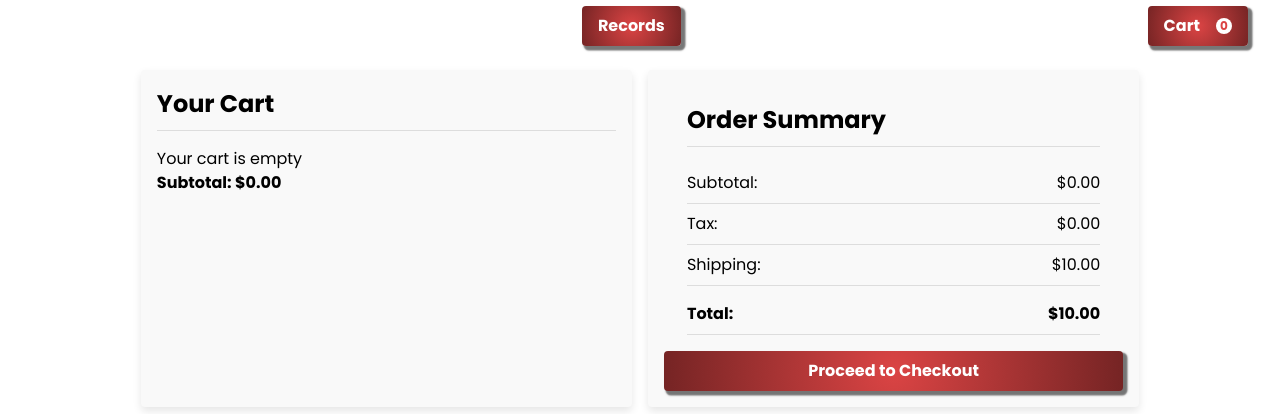
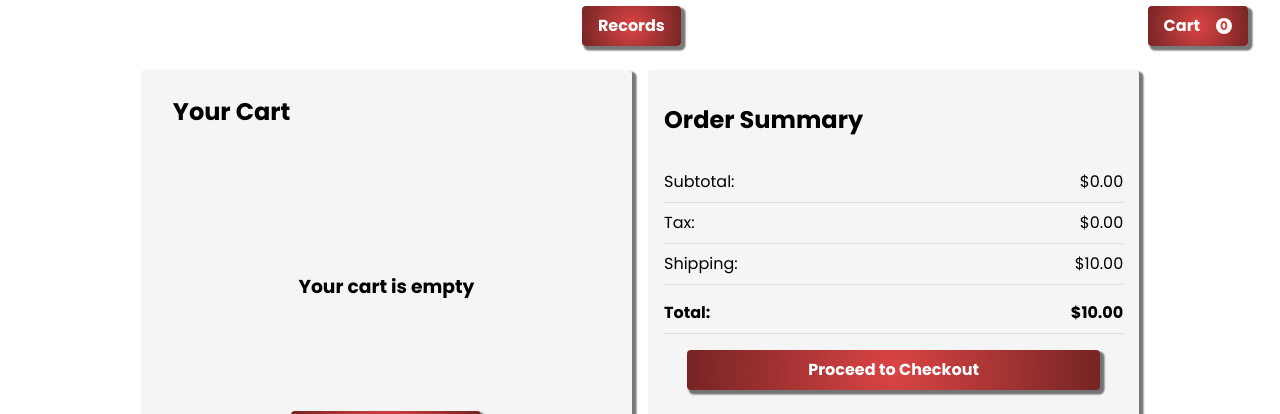
Before and after one commit to kyhol/BKB-S2-FinalSprint, a React (Create React App) app in the folder front-end/: page /checkout in a window 1280 px wide. Shown: the part 386-800 px from the top of the page. Built offline with nearby package versions, Linux system fonts and the light colour scheme; data requests are answered from the project's data file.

Commit message:
almost finished cart

```diff
--- a/front-end/src/Components/Footer/Footer.jsx
+++ b/front-end/src/Components/Footer/Footer.jsx
@@ -24,7 +24,11 @@ const Version7Dark = ({ className = "", ...props }) => {
           <img className="vector-2" src={Logo} alt="PlaceHolder" />
           <div className="vinyl-tap">Vinyl Tap</div>
           <div className="a-record-company">A Record Company</div>
-          <div className="space"><button className="custom-button nav radial-button">About Us</button></div>
+          <div className="space">
+            <button className="custom-button nav radial-button">
+              About Us
+            </button>
+          </div>
         </div>
         <div className="links-column">
           <div className="contact">Contact:</div>
--- a/front-end/src/Components/Header/Header.jsx
+++ b/front-end/src/Components/Header/Header.jsx
@@ -7,7 +7,7 @@ import { useShoppingCart } from "../../Context/ShoppingCartProvider";
 import Logo from "../../Assets/Footer/logo.svg";
 
 const Header = () => {
-  const { cartItems } = useShoppingCart();
+  const { cartItems, getTotalItems } = useShoppingCart();
   // const [cartItemsCount, setCartItemsCount] = React.useState(2);
   const navigate = useNavigate();
 
@@ -56,7 +56,7 @@ const Header = () => {
         <div className="right-side">
           <Button
             text="Cart"
-            count={cartItems.length}
+            count={getTotalItems()}
             onClick={onCartClick}
             variant="cart"
           />
--- a/front-end/src/Components/Loading/Loading.jsx
+++ b/front-end/src/Components/Loading/Loading.jsx
@@ -6,9 +6,9 @@ const Loading = () => {
     <svg className="loader-svg" viewBox="0 0 400 400">
       <g id="record">
         <circle r="200" cx="200" cy="200" />
-        <circle class="line" r="180" cx="200" cy="200" />
-        <circle class="line" r="160" cx="200" cy="200" />
-        <circle class="line" r="140" cx="200" cy="200" />
+        <circle className="line" r="180" cx="200" cy="200" />
+        <circle className="line" r="160" cx="200" cy="200" />
+        <circle className="line" r="140" cx="200" cy="200" />
         <circle id="label" cx="200" cy="200" r="65" />
         <text y="180" x="165" className="text">
           Vinyl Tap
--- a/front-end/src/Context/ProductContext.js
+++ b/front-end/src/Context/ProductContext.js
@@ -36,10 +36,6 @@ export function ProductProvider({ children }) {
     fetchProducts();
   }, []);
 
-  console.log(artists);
-  console.log(genres);
-  console.log(albums);
-
   return (
     <ProductContext.Provider
       value={{ products, loading, error, artists, genres }}
--- a/front-end/src/Context/ShoppingCartProvider.js
+++ b/front-end/src/Context/ShoppingCartProvider.js
@@ -1,16 +1,17 @@
 import React, { createContext, useContext, useState } from "react";
 
-// Create the context
 const ShoppingCartContext = createContext();
 
-// Create a provider component
 export function ShoppingCartProvider({ children }) {
   const [cartItems, setCartItems] = useState([]);
 
-  const addToCart = (item) => {
+  const addToCart = (item, stockQuantity) => {
     setCartItems((prevItems) => {
       const existingItem = prevItems.find((i) => i.id === item.id);
       if (existingItem) {
+        if (existingItem.quantity + 1 > stockQuantity) {
+          return prevItems;
+        }
         return prevItems.map((i) =>
           i.id === item.id ? { ...i, quantity: i.quantity + 1 } : i
         );
@@ -20,19 +21,55 @@ export function ShoppingCartProvider({ children }) {
   };
 
   const removeFromCart = (itemId) => {
+    setCartItems((prevItems) => {
+      const existingItem = prevItems.find((i) => i.id === itemId);
+      if (existingItem && existingItem.quantity > 1) {
+        return prevItems.map((i) =>
+          i.id === itemId ? { ...i, quantity: i.quantity - 1 } : i
+        );
+      }
+      return prevItems.filter((item) => item.id !== itemId);
+    });
+  };
+
+  const removeAllOfItem = (itemId) => {
     setCartItems((prevItems) => prevItems.filter((item) => item.id !== itemId));
+  };
+
+  const emptyCart = () => {
+    setCartItems([]);
+  };
+
+  const getTotalItems = () => {
+    let total = 0;
+    for (let i = 0; i < cartItems.length; i++) {
+      total += cartItems[i].quantity;
+    }
+    return total;
+  };
+
+  const isItemInStock = (itemId, quantity) => {
+    const item = cartItems.find((i) => i.id === itemId);
+    return item ? item.quantity < quantity : true;
   };
 
   return (
     <ShoppingCartContext.Provider
-      value={{ cartItems, addToCart, removeFromCart }}
+      value={{
+        cartItems,
+        addToCart,
+        removeFromCart,
+        removeAllOfItem,
+        emptyCart,
+        getTotalItems,
+        isItemInStock,
+      }}
     >
       {children}
     </ShoppingCartContext.Provider>
   );
 }
 
-// Custom hook to use the shopping cart context
 export function useShoppingCart() {
   return useContext(ShoppingCartContext);
 }
--- a/front-end/src/Pages/Checkout.jsx
+++ b/front-end/src/Pages/Checkout.jsx
@@ -1,46 +1,148 @@
-import React from "react";
+import React, { useState, useEffect } from "react";
 import "./Styles/Checkout.css";
 import Button from "../Components/Button/Button";
+import { FaRegTrashAlt } from "react-icons/fa";
 import { useShoppingCart } from "../Context/ShoppingCartProvider";
+import { useProducts } from "../Context/ProductContext";
+import { useNavigate } from "react-router-dom";
 
 const Checkout = () => {
-  const { cartItems, addToCart, removeFromCart } = useShoppingCart();
+  const { cartItems, addToCart, removeFromCart, removeAllOfItem, emptyCart } =
+    useShoppingCart();
+  const { products } = useProducts();
+  const [showConfirmDialog, setShowConfirmDialog] = useState(false);
+  const [stockWarning, setStockWarning] = useState(null);
+  const navigate = useNavigate();
 
-  // Calculate subtotal using a for loop
+  useEffect(() => {
+    if (stockWarning) {
+      const timer = setTimeout(() => {
+        setStockWarning(null);
+      }, 5000);
+
+      return () => clearTimeout(timer);
+    }
+  }, [stockWarning]);
+
   let subtotal = 0;
   for (let i = 0; i < cartItems.length; i++) {
     subtotal += cartItems[i].price * cartItems[i].quantity;
   }
 
   const tax = subtotal * 0.15;
-  // if subtotal is > 50, shipping = 0
-  let shipping = 10;
-  if (subtotal >= 50) {
-    let shipping = 0;
-  } else {
-    let shipping = 10.0;
-  }
-
+  let shipping = subtotal >= 50 ? 0 : 10;
   const total = subtotal + tax + shipping;
 
   const handleProceedToCheckout = () => {
     console.log("Proceeding to checkout");
   };
 
+  const calcItemTotal = (item) => {
+    const total = item.price * item.quantity;
+    return `$${total.toFixed(2)}`;
+  };
+
+  const getProductStock = (productId) => {
+    const product = products.find((p) => p.id === productId);
+    return product ? product.quantity : 0;
+  };
+
   return (
     <div className="main-content">
       <div className="cart-main">
         <div className="cart-left">
-          <h2>Your Cart</h2>
+          <div className="cart-header">
+            <h2>Your Cart</h2>
+            {cartItems.length > 0 && (
+              <Button
+                text="Empty Cart"
+                onClick={() => setShowConfirmDialog(true)}
+                className="empty-cart-button"
+              />
+            )}
+            {showConfirmDialog && (
+              <div className="confirm-dialog-overlay">
+                <div className="confirm-dialog">
+                  <p>Are you sure you want to empty your cart?</p>
+                  <div className="confirm-dialog-buttons">
+                    <Button
+                      text="Yes"
+                      onClick={() => {
+                        emptyCart();
+                        setShowConfirmDialog(false);
+                      }}
+                    />
+                    <Button
+                      text="No"
+                      onClick={() => {
+                        setShowConfirmDialog(false);
+                      }}
+                      className="confirmation-cancel"
+                    />
+                  </div>
+                </div>
+              </div>
+            )}
+          </div>
+
           <div className="cart-items">
             {cartItems.length === 0 ? (
-              <p>Your cart is empty</p>
+              <div className="empty-cart-div">
+                <h3>Your cart is empty</h3>
+                <Button
+                  text="Continue Shopping"
+                  onClick={() => navigate("/records")}
+                />
+              </div>
             ) : (
               cartItems.map((item) => (
-                <div key={item.id} className="cart-item">
-                  <span>{item.name}</span>
-                  <span>Quantity: {item.quantity}</span>
-                  <span>Price: ${item.price.toFixed(2)}</span>
+                <div key={item.id} className="cart-card-container">
+                  <div className="cart-card">
+                    <img
+                      src={item.coverImage}
+                      alt={item.title}
+                      className="cart-img"
+                    />
+                    <div className="cart-item-details">
+                      <strong>{item.artist}</strong>
+                      <span>{item.title}</span>
+                    </div>
+                    <div className="item-quantity-container">
+                      <div
+                        className="adjust-quantity"
+                        onClick={() => removeFromCart(item.id)}
+                      >
+                        -
+                      </div>
+                      {item.quantity}
+                      <div
+                        className="adjust-quantity"
+                        onClick={() => {
+                          const stockQuantity = getProductStock(item.id);
+                          if (item.quantity < stockQuantity) {
+                            addToCart(item);
+                          } else {
+                            setStockWarning({
+                              id: item.id,
+                              message: `Only (${stockQuantity}) items in stock.`,
+                            });
+                          }
+                        }}
+                      >
+                        +
+                      </div>
+                    </div>
+                    <span>{calcItemTotal(item)}</span>
+                    <FaRegTrashAlt
+                      className="trash-can"
+                      onClick={() => removeAllOfItem(item.id)}
+                    />
+                  </div>
+                  {stockWarning && stockWarning.id === item.id && (
+                    <div className="stock-warning">
+                      <span>{stockWarning.message}</span>
+                    </div>
+                  )}
                 </div>
               ))
             )}
@@ -52,7 +154,6 @@ const Checkout = () => {
         <div className="cart-right">
           <div className="order-summary">
             <h2>Order Summary</h2>
-
             <div className="summary-item">
               <span>Subtotal:</span>
               <span>${subtotal.toFixed(2)}</span>
@@ -63,7 +164,7 @@ const Checkout = () => {
             </div>
             <div className="summary-item">
               <span>Shipping:</span>
-              <span>${shipping.toFixed(2)}</span>
+              <span>{shipping === 0 ? "Free" : `$${shipping.toFixed(2)}`}</span>
             </div>
             <div className="summary-item total">
               <strong>Total:</strong>
--- a/front-end/src/Pages/ProductList.jsx
+++ b/front-end/src/Pages/ProductList.jsx
@@ -5,6 +5,7 @@ import Button from "../Components/Button/Button";
 import QuickViewModal from "../Components/Modal/QuickViewModal";
 import Pagination from "../Components/Pagination/Pagination";
 import Loading from "../Components/Loading/Loading";
+import { FaRegEye } from "react-icons/fa";
 import "./Styles/ProductList.css";
 
 const ProductList = () => {
--- a/front-end/src/Pages/Styles/Checkout.css
+++ b/front-end/src/Pages/Styles/Checkout.css
@@ -7,24 +7,39 @@
 
 .cart-left,
 .cart-right {
+  width: 100%;
   flex: 1;
-  background: #f9f9f9;
+  background-color: whitesmoke;
   padding: 1rem;
   border-radius: var(--border-radius);
-  box-shadow: 0 4px 8px rgba(0, 0, 0, 0.1);
+  box-shadow: var(--box-shadow);
+  display: flex;
+  flex-direction: column;
+  justify-content: flex-start;
+  align-items: center;
 }
 
 .cart-left h2,
 .cart-right h2 {
   margin-bottom: 1rem;
   font-size: 1.5rem;
-  border-bottom: 1px solid #ddd;
   padding-bottom: 0.5rem;
+}
+
+.cart-header {
+  width: 100%;
+  display: flex;
+  justify-content: space-between;
+  padding: 0.5rem 1rem;
+}
+
+.cart-items {
+  width: 95%;
 }
 
 .order-summary {
   margin-top: 1rem;
-  width: 90%;
+  width: 100%;
   margin-inline: auto;
 }
 
@@ -41,7 +56,159 @@
 }
 
 .checkout-button {
-  width: 100%;
+  width: 90%;
   padding: 0.5rem 0;
   margin-top: 1rem;
 }
+
+.cart-card-container {
+  width: 100%;
+  display: flex;
+  flex-direction: column;
+  margin-bottom: 1rem;
+}
+
+.cart-subtotal {
+  width: 90%;
+  display: flex;
+  justify-content: flex-end;
+  padding: 0.5rem 1rem;
+  border-top: 1px solid #ddd;
+}
+
+.cart-card {
+  background-color: white;
+  padding: 1rem;
+  width: 100%;
+  border-radius: var(--border-radius);
+  display: flex;
+  align-items: center;
+  justify-content: space-between;
+  box-shadow: var(--box-shadow);
+  border: 1px solid lightgray;
+}
+
+.cart-img {
+  width: 5rem;
+  height: 5rem;
+  object-fit: cover;
+  box-shadow: var(--box-shadow);
+  margin-right: 15px;
+}
+
+.cart-item-details {
+  display: flex;
+  flex-direction: column;
+  align-items: flex-start;
+  flex-grow: 1;
+}
+
+.cart-item-details strong {
+  font-size: 16px;
+  margin-bottom: 5px;
+}
+
+.cart-item-details span {
+  font-size: 14px;
+  color: #666;
+}
+
+.item-quantity-container {
+  display: flex;
+  gap: 1rem;
+  align-items: center;
+  margin: 0 15px;
+}
+
+.adjust-quantity {
+  font-weight: bold;
+  cursor: pointer;
+  padding: 5px 10px;
+  border: 1px solid #ddd;
+}
+
+.empty-cart-div {
+  display: flex;
+  flex-direction: column;
+  justify-content: space-evenly;
+  align-items: center;
+  height: 50vh;
+}
+
+.trash-can {
+  cursor: pointer;
+  font-size: 1.25rem;
+  margin-left: 15px;
+}
+
+.trash-can:hover {
+  color: red;
+}
+
+.confirm-dialog-overlay {
+  position: fixed;
+  top: 0;
+  left: 0;
+  right: 0;
+  bottom: 0;
+  background-color: rgba(0, 0, 0, 0.5);
+  display: flex;
+  justify-content: center;
+  align-items: center;
+  z-index: 1000;
+  box-shadow: var(--box-shadow);
+  border-radius: var(--border-radius);
+}
+
+.confirm-dialog {
+  background-color: white;
+  padding: 2rem;
+  border-radius: var(--border-radius);
+  box-shadow: 0 4px 6px rgba(0, 0, 0, 0.1);
+  max-width: 400px;
+  width: 100%;
+}
+
+.confirm-dialog p {
+  margin-bottom: 1.5rem;
+  text-align: center;
+}
+
+.confirm-dialog-buttons {
+  display: flex;
+  justify-content: center;
+  gap: 1rem;
+}
+
+.confirm-dialog-button {
+  padding: 0.5rem 1rem;
+  border: none;
+  border-radius: var(--border-radius);
+  cursor: pointer;
+  transition: background-color 0.3s ease;
+}
+
+.confirm-dialog-button-confirm {
+  background-color: #ff0000;
+  color: white;
+}
+
+.confirm-dialog-button-confirm:hover {
+  background-color: #cc0000;
+}
+
+.confirm-dialog-button-cancel {
+  background-color: #f0f0f0;
+  color: #333;
+}
+
+.confirm-dialog-button-cancel:hover {
+  background-color: #e0e0e0;
+}
+
+.stock-warning {
+  color: red;
+  margin-top: 0.5rem;
+  display: flex;
+  justify-content: center;
+}
```
Also changed, not shown: front-end/src/Components/Button/Button.css (+17 -0 lines).
